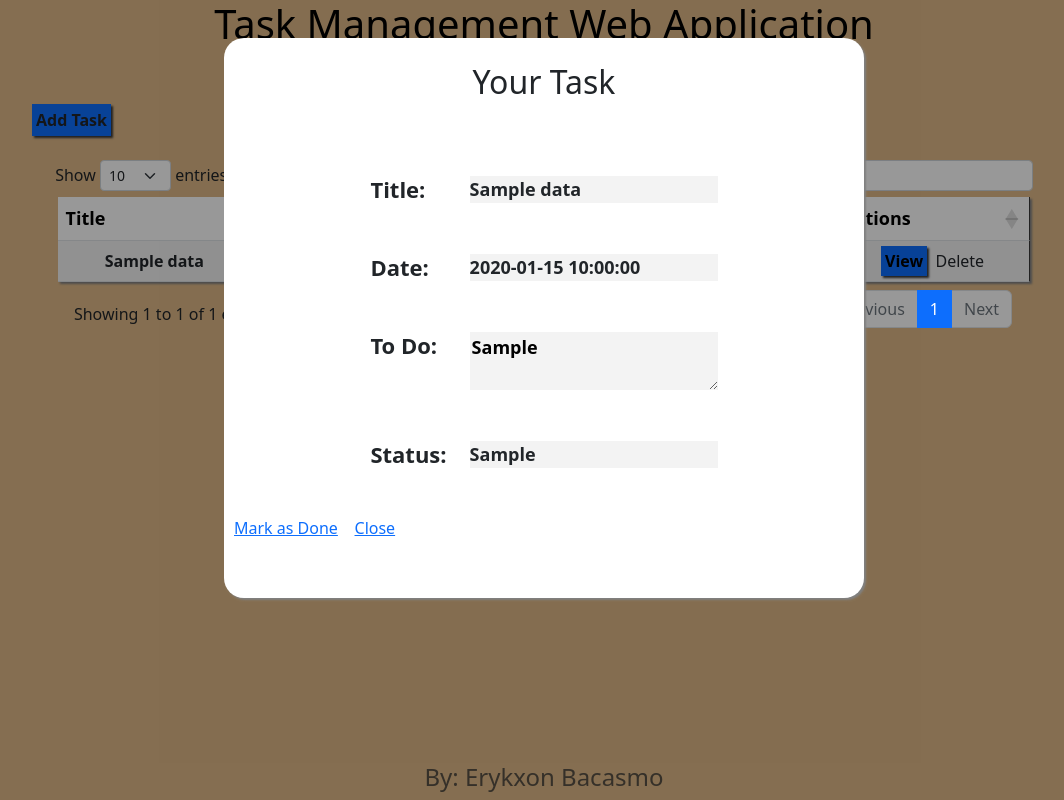
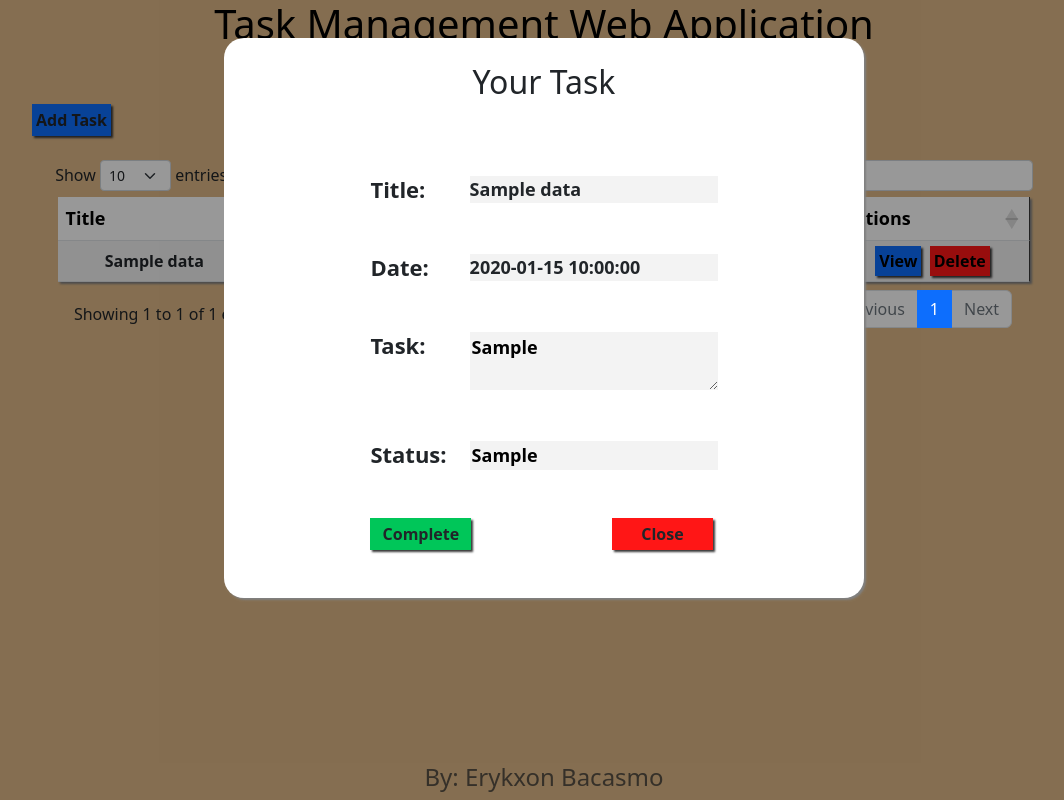
Before and after one commit to erykxon-bacasmo/task_management_web_app, a PHP site: page /view.php?id=1 in a window 1280 px wide. Shown: the whole page, without its empty margins (96-1160 px from the left). Run offline with PHP 8.4, Linux system fonts and the light colour scheme; tables that the repository leaves empty or names only in its code hold one stand-in row (values such as "Sample post"); some libraries are stand-ins or nearby versions.

Commit message:
I add some syntax here especially to the validation of mark as complete button

```diff
--- a/view.php
+++ b/view.php
@@ -11,9 +11,34 @@ $sql = "SELECT * FROM task_data WHERE id = '$id'";
 $list = $conn->query($sql);
 $rows = $list->fetch_assoc();
 
-// function for clicking button mark as done
-if(isset($_POST['mark'])){
+// function for clicking button complete
+if(isset($_POST['check'])){
+    $status = $_POST['stats'];
 
+    if ($status == 'Completed'){
+    ?>
+        <script>
+            alert("Already Completed");
+            window.location= "index.php";
+        </script>
+    <?php }
+
+}
+
+// other function for clicking button
+if(isset($_POST['complete'])){
+    $id = $_POST['check'];
+
+    $sql = "UPDATE task_data SET stats = 'Completed' WHERE id = '$id'";
+    $result = $conn->query($sql);
+
+    echo "<script>alert('Your Task Completed!')</script>";
+    echo "<script>window.location='index.php'</script>";
+}
+
+// close
+if(isset($_POST['close'])) {
+    header("location: index.php");
 }
 
 ?>
@@ -41,12 +66,15 @@ if(isset($_POST['mark'])){
                 <span><?php echo $rows['title']?></span><br><br>
                 <Label>Date:</Label>
                 <span><?php echo $rows['date']?></span><br><br>
-                <Label>To Do:</Label>
+                <Label>Task:</Label>
                 <textarea  readonly><?php echo $rows['todo']?></textarea><br><br>
                 <Label>Status:</Label>
-                <span><?php echo $rows['stats']?></span><br><br>
-                <a href="status.php?id= <?php echo $rows['id']?>">Mark as Done</a>&nbsp; &nbsp;
-                <a href="index.php">Close</a>
+                <input type="text" name="stats" value="<?php echo $rows['stats']?>" readonly><br><br>
+                <button type="submit" name="complete">Complete</button>
+                <input type="hidden" name="check" value="<?php echo $rows['id']?>">
+                <button type="submit" name="close">Close</button>
+                <!-- <a href="status.php?id= <?php echo $rows['id']?>" id="mark">Mark as Done</a>&nbsp; &nbsp;
+                <a href="index.php">Close</a> -->
             </form>
         </div>
     </div>
@@ -72,7 +100,7 @@ if(isset($_POST['mark'])){
                         <td>
                             <form action="delete.php" method="post">
                                 <a href="view.php?id= <?php echo $rows['id']?>">View</a>&nbsp;
-                                <button type="submit" name="delete" id="erase">Delete</button>
+                                <a href="">Delete</a>
                             </form>
                         </td>
                     </tr>
```
